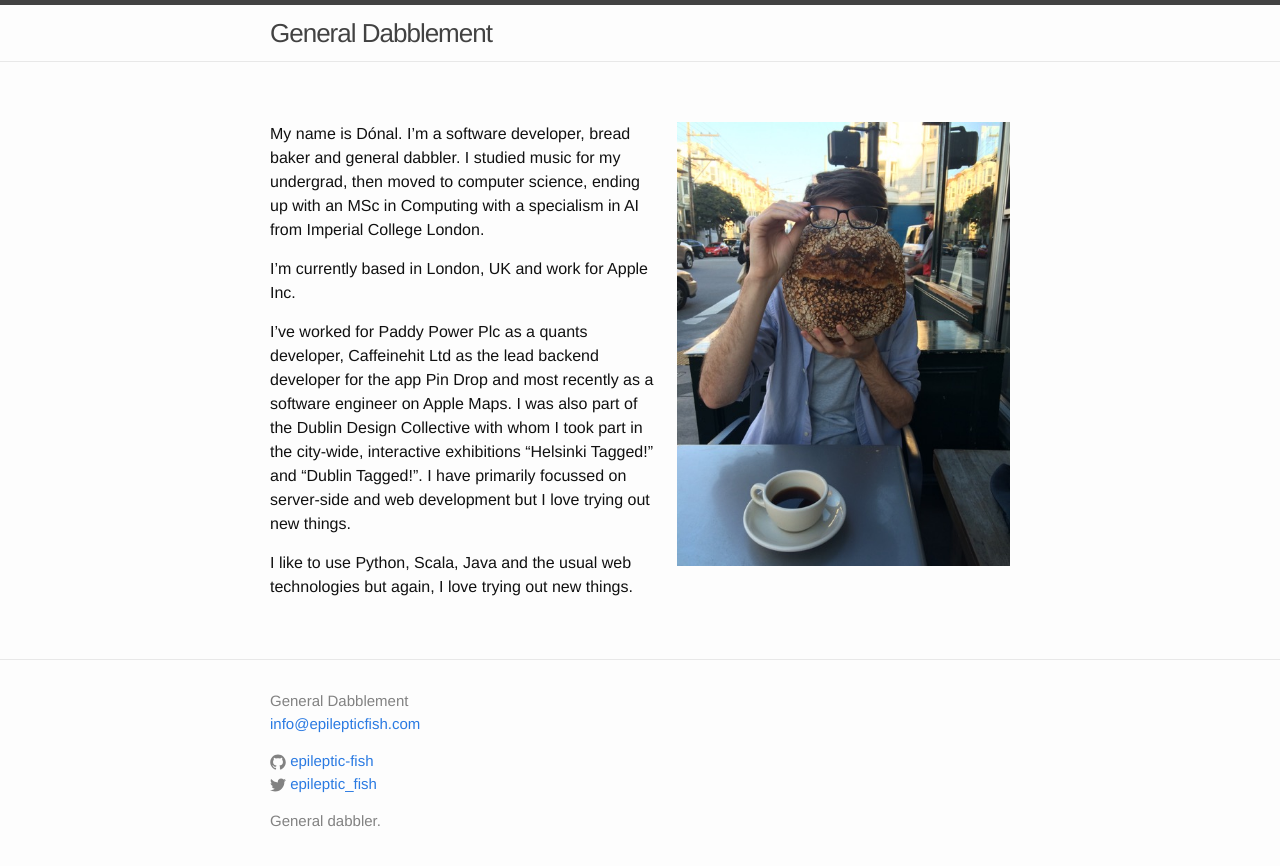
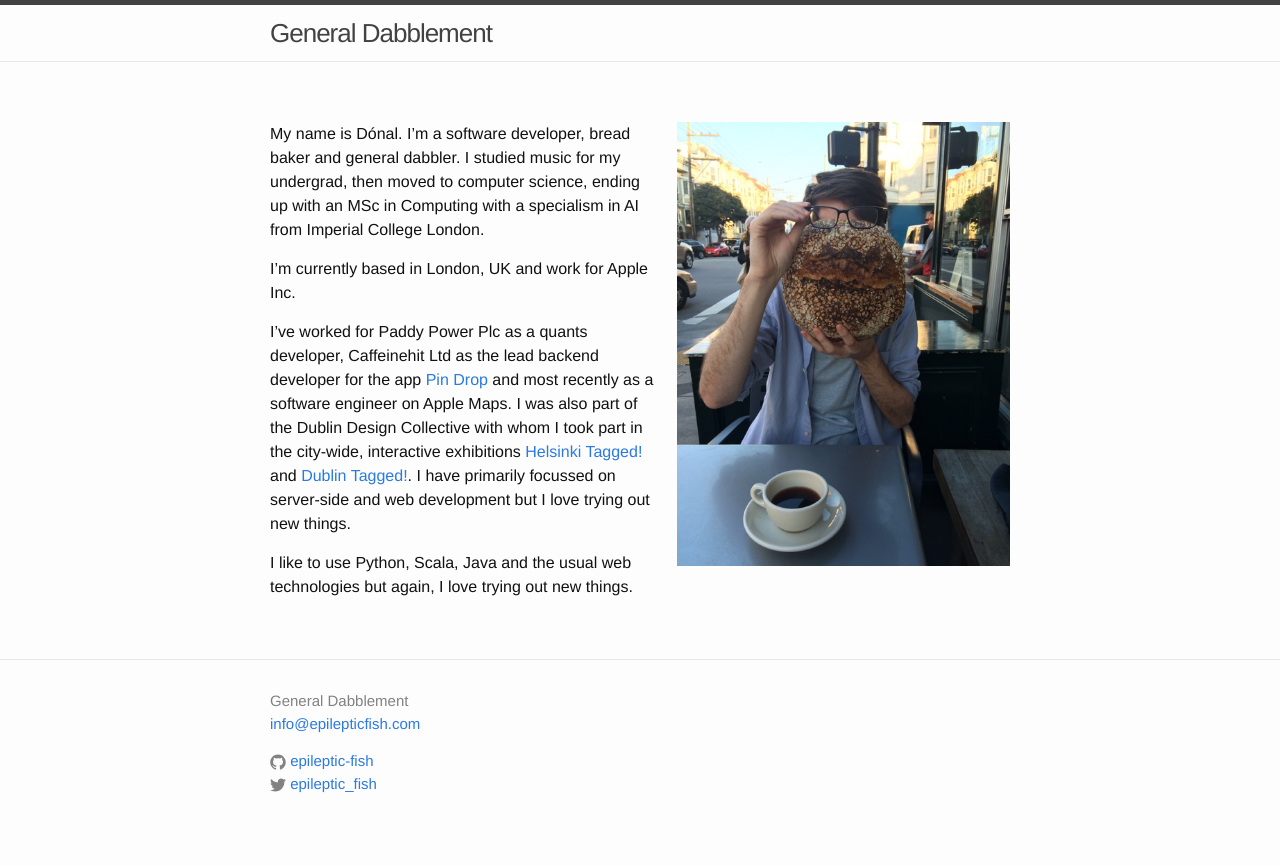
Before and after one commit to donaladams/donaladams.github.io, a Jekyll site: the page built from index.md, in a window 1280 px wide. Shown: the top 866 px of the page. Built offline with Jekyll 4.4.1, drawn with Linux system fonts in a browser that asks for light colours; some of the changed lines change nothing that is shown.

Commit message:
Update links.

```diff
--- a/_config.yml
+++ b/_config.yml
@@ -8,8 +8,7 @@
 # Site settings
 title: General Dabblement
 email: info@epilepticfish.com
-description: > # this means to ignore newlines until "baseurl:"
-  General dabbler.
+description:
 baseurl: "" # the subpath of your site, e.g. /blog
 url: "http://www.epilepticfish.com" # the base hostname & protocol for your site
 twitter_username: epileptic_fish
--- a/index.md
+++ b/index.md
@@ -8,6 +8,6 @@
 
 I'm currently based in London, UK and work for Apple Inc.
 
-I've worked for Paddy Power Plc as a quants developer, Caffeinehit Ltd as the lead backend developer for the app Pin Drop and most recently as a software engineer on Apple Maps. I was also part of the Dublin Design Collective with whom I took part in the city-wide, interactive exhibitions "Helsinki Tagged!" and "Dublin Tagged!". I have primarily focussed on server-side and web development but I love trying out new things.
+I've worked for Paddy Power Plc as a quants developer, Caffeinehit Ltd as the lead backend developer for the app [Pin Drop](http://techcrunch.com/2014/08/26/pin-drop-app-launches-on-us-app-store-with-smart-new-features/) and most recently as a software engineer on Apple Maps. I was also part of the Dublin Design Collective with whom I took part in the city-wide, interactive exhibitions [Helsinki Tagged!](http://www.roji.ie/Helsinki-Tagged) and [Dublin Tagged!](http://www.roji.ie/Dublin-Tagged). I have primarily focussed on server-side and web development but I love trying out new things.
 
 I like to use Python, Scala, Java and the usual web technologies but again, I love trying out new things.
```
